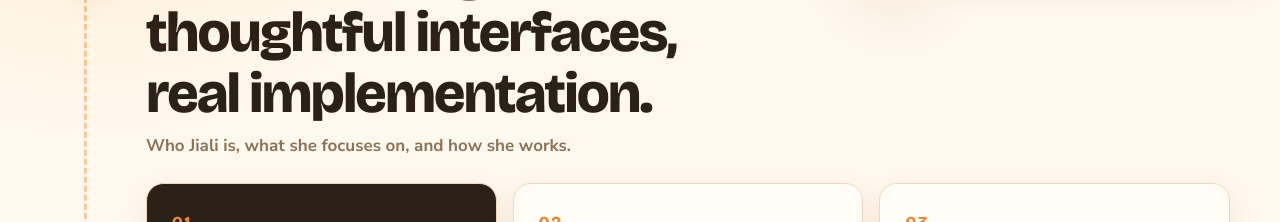
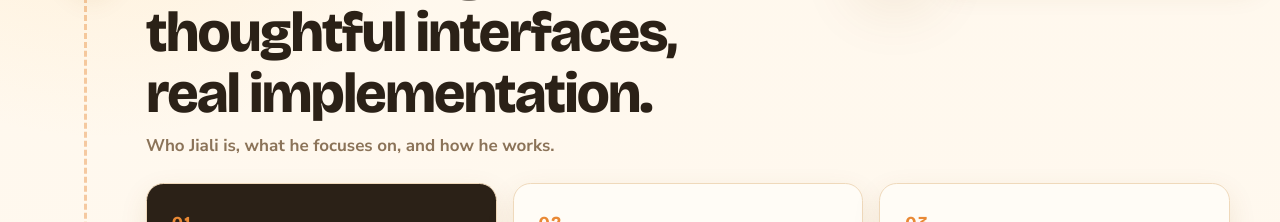
Before and after one commit to jdiao2/portofilo, a React (Vite) app: page / in a window 1280 px wide. Shown: the part 800-1022 px from the top of the page. Built offline with nearby package versions, Linux system fonts and the light colour scheme.

Commit message:
Correct portfolio pronouns

```diff
--- a/src/main.jsx
+++ b/src/main.jsx
@@ -4,11 +4,11 @@ import './styles.css';
 
 const stops = [
   { id: 'hero', label: 'Start', message: "Hi, I'm Rex. Scroll down or tap Next and I'll guide you through Jiali's work, one stop at a time." },
-  { id: 'about', label: 'Stop 1 of 5', message: "First, meet the designer: a computer science background, a designer's eye, and the ability to build the interfaces she designs." },
+  { id: 'about', label: 'Stop 1 of 5', message: "First, meet the designer: a computer science background, a designer's eye, and the ability to build the interfaces he designs." },
   { id: 'gancao', label: 'Stop 2 of 5', message: 'Drag the comparison handle to see how a crowded healthcare form became calmer, clearer, and easier to scan.' },
   { id: 'clinic', label: 'Stop 3 of 5', message: 'The second case goes deeper into clinic management, with clearer cards, stronger hierarchy, and a cleaner workflow.' },
   { id: 'toolkit', label: 'Stop 4 of 5', message: 'These are the design and implementation skills behind the work you just saw.' },
-  { id: 'contact', label: 'Final stop', message: "That's the tour. If Jiali feels like a good fit for your team, her inbox is right here." },
+  { id: 'contact', label: 'Final stop', message: "That's the tour. If Jiali feels like a good fit for your team, his inbox is right here." },
 ];
 
 const cases = [
@@ -181,7 +181,7 @@ function App() {
       <main className="tour-route">
         <section className="tour-stop about-stop" id="about" data-stop>
           <div className="route-pin"><span>01</span></div>
-          <header className="stop-heading"><p>Meet the designer</p><h2>Clear thinking, thoughtful interfaces, real implementation.</h2><span>Who Jiali is, what she focuses on, and how she works.</span></header>
+          <header className="stop-heading"><p>Meet the designer</p><h2>Clear thinking, thoughtful interfaces, real implementation.</h2><span>Who Jiali is, what he focuses on, and how he works.</span></header>
           <div className="about-layout">
             <article><b>01</b><h3>Jiali Diao / Rex</h3><p>Computer Science graduate with experience in front-end development, UI redesign, and user-friendly digital interfaces.</p></article>
             <article><b>02</b><h3>Focus</h3><p>UI/UX Design, Front-End Development, Visual Design, and Product Design, with a focus on clarity, hierarchy, and responsive interfaces.</p></article>
```
